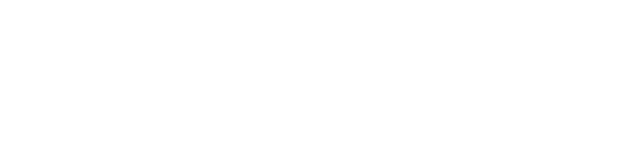
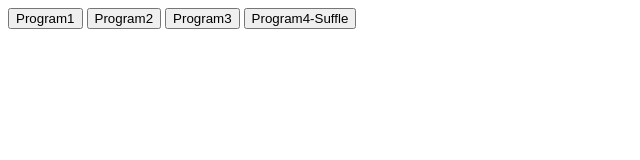
Before and after one commit to prashanttomar23/Js_exercies1-3, a plain HTML site: page js_exercise2/index.html in a window 1280 px wide. Shown: the whole page, without its empty margins (0-640 px from the left). Drawn offline with Linux system fonts and the light colour scheme.

Commit message:
program Upto 5 uploaded

```diff
--- a/js_exercise2/index.html
+++ b/js_exercise2/index.html
@@ -8,8 +8,16 @@
 
 </head>
 <body>
-    <!-- <script src="program1.js"></script>
-    <script src="program2.js"></script> -->
+    <div class="buttons">
+        <button  onclick="program1()">Program1</button>
+        <button  onclick="program2()">Program2</button>
+        <button  onclick="program3()">Program3</button>
+        <button  onclick="Suffle()">Program4-Suffle</button>
+    </div>
+    <script src="program1.js"></script>
+    <script src="program2.js"></script>
     <script src="program3.js"></script>
+    <script src="program4.js"></script>
+    <script src="program5.js"></script>
 </body>
 </html>
--- a/js_exercise2/program1.js
+++ b/js_exercise2/program1.js
@@ -1,6 +1,8 @@
-function elemmentofArray(arr_name,n){
-    return(console.log(`First${n}elements :${arr_name.slice(0,n)} and last${n}elements:${arr_name.slice(arr_name.length-n,arr_name.length)}`))
+function program1(){
+    function elemmentofArray(arr_name,n){
+        return(console.log(`First${n}elements :${arr_name.slice(0,n)} and last${n}elements:${arr_name.slice(arr_name.length-n,arr_name.length)}`))
+    }
+    n=3
+    arr=[1,2,3,4,5,6,7,8,9,0,11,12,14,151,51];
+    elemmentofArray(arr,n);
 }
-n=3
-arr=[1,2,3,4,5,6,7,8,9,0,11,12,14,151,51];
-elemmentofArray(arr,n);
--- a/js_exercise2/program2.js
+++ b/js_exercise2/program2.js
@@ -1,4 +1,5 @@
-var number =prompt("Enter a number");
+function program2(){
+    let number =prompt("Enter a number");
     function checkAdjacent(a,b){
         if (parseInt(a)%2==0 && parseInt(b)%2==0){
             return(`${a}-`);}
@@ -11,3 +12,4 @@ for(i=0;i<number.length-1;i++){
     }
     string+=number[number.length-1];
     console.log(string)
+}
--- a/js_exercise2/program3.js
+++ b/js_exercise2/program3.js
@@ -1,6 +1,18 @@
+function program3(){
     arr=[3,5,6,3,4,4,4,4,4,5,6,4,4,6,4,5,2,5,7,9,0,7,5,7,2,3,5,6,3,3,2,5,6,4,5,7,8,5,3,5,6,1,4,7]
     countMax=0;
     n=0;
+
+    // let map = new Map();
+    // arr.forEach( num => {
+    //     if( !map.has(num) ){
+    //         map.set(num, 1);
+    //     } else {
+    //         map.set(num, map.get(num) + 1);
+    //     }
+    // } );
+    // console.log(map);
+
     let sortedArr = Array.from( new Set(arr) );
 
     for(k=0;k<sortedArr.length;k++){
@@ -21,3 +33,5 @@ function counter(i){
         }
         return(tempCount);
     }
+
+}
```
Lines whose indentation alone changed are shown as unchanged.
